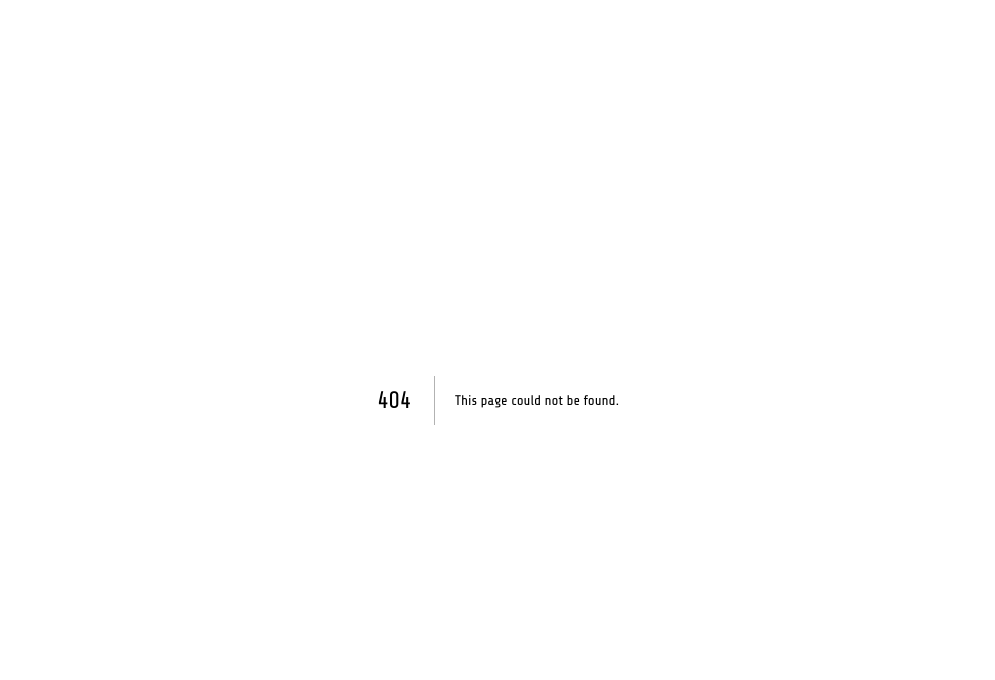
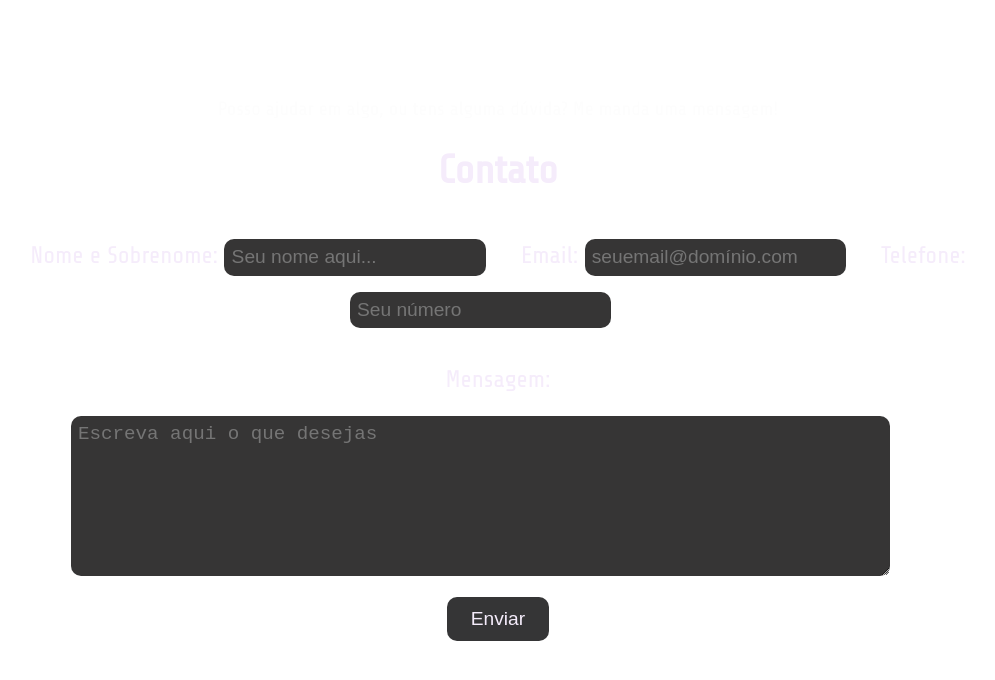
Before and after one commit to YuriCF1/Portfolio-Dev, a Next.js app: page /components/Email in a window 1280 px wide. Before the commit this address had no page. Shown: the top 680 px of the page, without its empty margins (142-1137 px from the left). Built offline with nearby package versions, Linux system fonts and the light colour scheme.

Commit message:
Creating email component

```diff
--- /dev/null
+++ b/src/app/components/Email/Email.module.css
@@ -0,0 +1,89 @@
+.contato {
+  margin-top: 100px;
+}
+
+.contato_container {
+  width: 80vw;
+  color: #f5ecfb;
+  font-size: 2.5rem;
+  text-align: center;
+  margin: 2rem auto;
+}
+
+.contato_texto {
+  font-size: 1.5rem;
+  margin: 2rem auto;
+}
+
+.enviar {
+  cursor: pointer;
+  display: block;
+  width: 10%;
+}
+
+.contato_texto__inputs {
+  color: #f5ecfb;
+  border-radius: 10px;
+  border-style: none;
+  box-sizing: border-box;
+  padding: 0.45rem;
+  font-size: 1.2rem;
+  margin: 0 auto;
+  margin-top: 1rem;
+  margin-right: 2.2rem;
+  background-color: #363535;
+}
+
+.enviar {
+  color: #f5ecfb;
+  border-radius: 10px;
+  border-style: none;
+  box-sizing: border-box;
+  padding: 0.7rem;
+  font-size: 1.2rem;
+  margin: 1rem auto;
+  align-items: center;
+  background-color: #353536;
+}
+.mensagem {
+  margin: 2.5rem 0 0.5rem 0;
+  display: block;
+}
+
+.emailMessage {
+  width: 80%;
+  height: 20vh;
+}
+
+.callToAction {
+  margin: 2rem auto;
+  margin-top: 4rem;
+  color: #fdfdfd;
+  text-align: center;
+  font-size: 1.2rem;
+  width: 80%;
+}
+
+@media screen and (max-width: 500px) {
+  .contato_texto__inputs {
+    display: block;
+    margin: 0 auto;
+    margin-top: 0.5rem;
+    margin-bottom: 2rem;
+  }
+
+  .mensagem {
+    margin: 0 auto;
+    margin-bottom: 1rem;
+  }
+
+  .enviar {
+    width: 33.33vw;
+
+    .emailMessage {
+      width: 80vw;
+      margin: 0 auto;
+      align-items: center;
+    }
+  }
+}
--- /dev/null
+++ b/src/app/components/Email/page.tsx
@@ -0,0 +1,44 @@
+import styles from "./Email.module.css"
+
+export function Email() {
+    return (
+        <>
+            <div data-aos="fade-up" data-aos-duration="1000" className={styles.contato}>
+                <section className={styles.callToAction}>
+                    <p>
+                        Posso ajudar em algo, ou tens alguma dúvida? Me manda uma mensagem!
+                    </p>
+                </section>
+                <form action="/php/enviar-email.php" method="POST"
+                    className={styles.contato_container}>
+                    <h4 id="contato">Contato</h4>
+                    <div className={styles.contato_texto}>
+                        <label htmlFor="nomesobrenome">Nome e Sobrenome: </label>
+                        <input className={styles.contato_texto__inputs} type="text" id="nomesobrenome"
+                            name="nome" required
+                            placeholder="Seu nome aqui..." />
+
+                        <label htmlFor="email">Email: </label>
+                        <input className={styles.contato_texto__inputs} type="email" id="email" name="email"
+                            required
+                            placeholder="seuemail@domínio.com" />
+
+                        <label htmlFor="telefone">Telefone: </label>
+                        <input className={styles.contato_texto__inputs} type="tel" id="telefone"
+                            name="telefone" maxLength={18} required
+                            placeholder="Seu número" />
+                        {/* placeholder="Seu número" onkeypress="maascaraDeTelefone(this)"/> */}
+
+                        <label className={styles.mensagem} htmlFor="mensagem">Mensagem:</label>
+                        <textarea className={`${styles.contato_texto__inputs} ${styles.emailMessage}`} id="mensagem" maxLength={1000}
+                            placeholder="Escreva aqui o que desejas" required ></textarea>
+                        <input type="submit" className={`${styles.enviar} ${styles.submit}`} value="Enviar" name="submit"
+                        />
+                    </div>
+                </form>
+            </div>
+        </>
+    )
+}
+
+export default Email;
```
